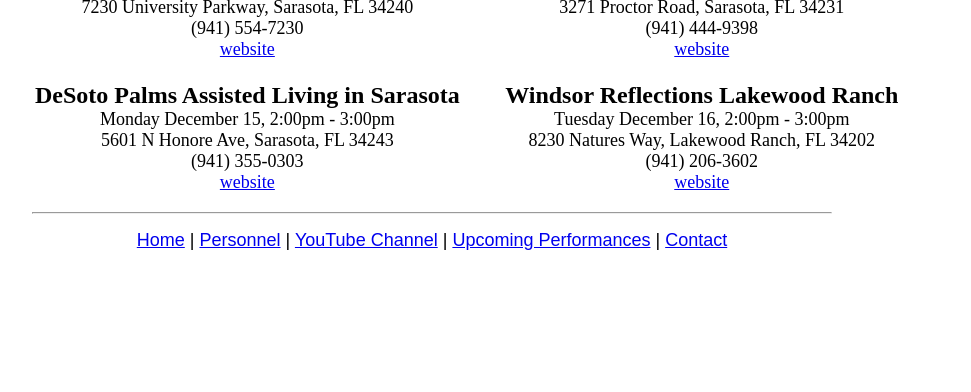
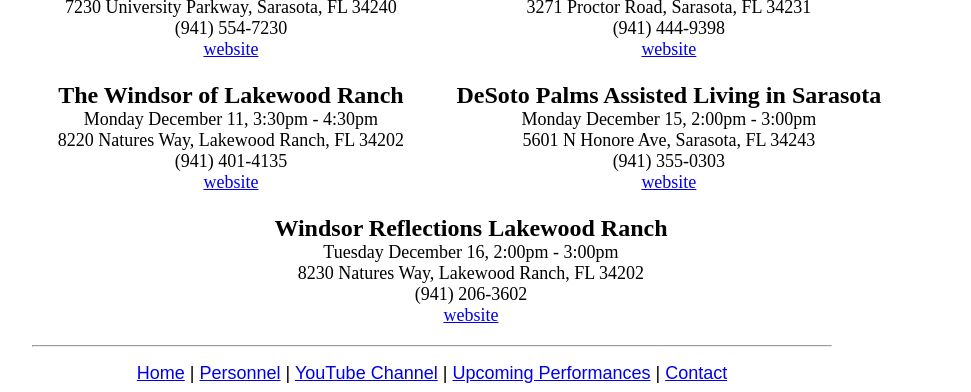
Before and after one commit to drothauser/manasotasaxquartet.com, a plain HTML site: page schedule.html in a window 1280 px wide. Shown: the part 746-1138 px from the top of the page, without its empty margins (208-1179 px from the left). Before the commit the page ends 1005 px from the top, so only its background shows below. Drawn offline with Linux system fonts and the light colour scheme; a script that the page names is missing.

Commit message:
amend schedule

```diff
--- a/schedule.html
+++ b/schedule.html
@@ -66,6 +66,16 @@
                 <tr>
                     <td nowrap>
                         <div id="performance">
+                            <div class="section-header">The Windsor of Lakewood Ranch</div>
+                            <div>Monday December 11, 3:30pm - 4:30pm</div>
+                            <div>8220 Natures Way, Lakewood Ranch, FL 34202</div>
+                            <div>(941) 401-4135</div>
+                            <div><a href="https://legendseniorliving.com/find-a-community/florida/windsor-of-lakewood-ranch.html" target="_blank">website</a>
+                            </div>
+                        </div>
+                    </td>
+                    <td nowrap>
+                        <div id="performance">
                             <div class="section-header">DeSoto Palms Assisted Living in Sarasota</div>
                             <div>Monday December 15, 2:00pm - 3:00pm</div>
                             <div>5601 N Honore Ave, Sarasota, FL 34243</div>
@@ -74,7 +84,9 @@
                             </div>
                         </div>
                     </td>
-                    <td nowrap>
+                </tr>
+                <tr>
+                    <td nowrap colspan="2">
                         <div id="performance">
                             <div class="section-header">Windsor Reflections Lakewood Ranch</div>
                             <div>Tuesday December 16, 2:00pm - 3:00pm</div>
```
